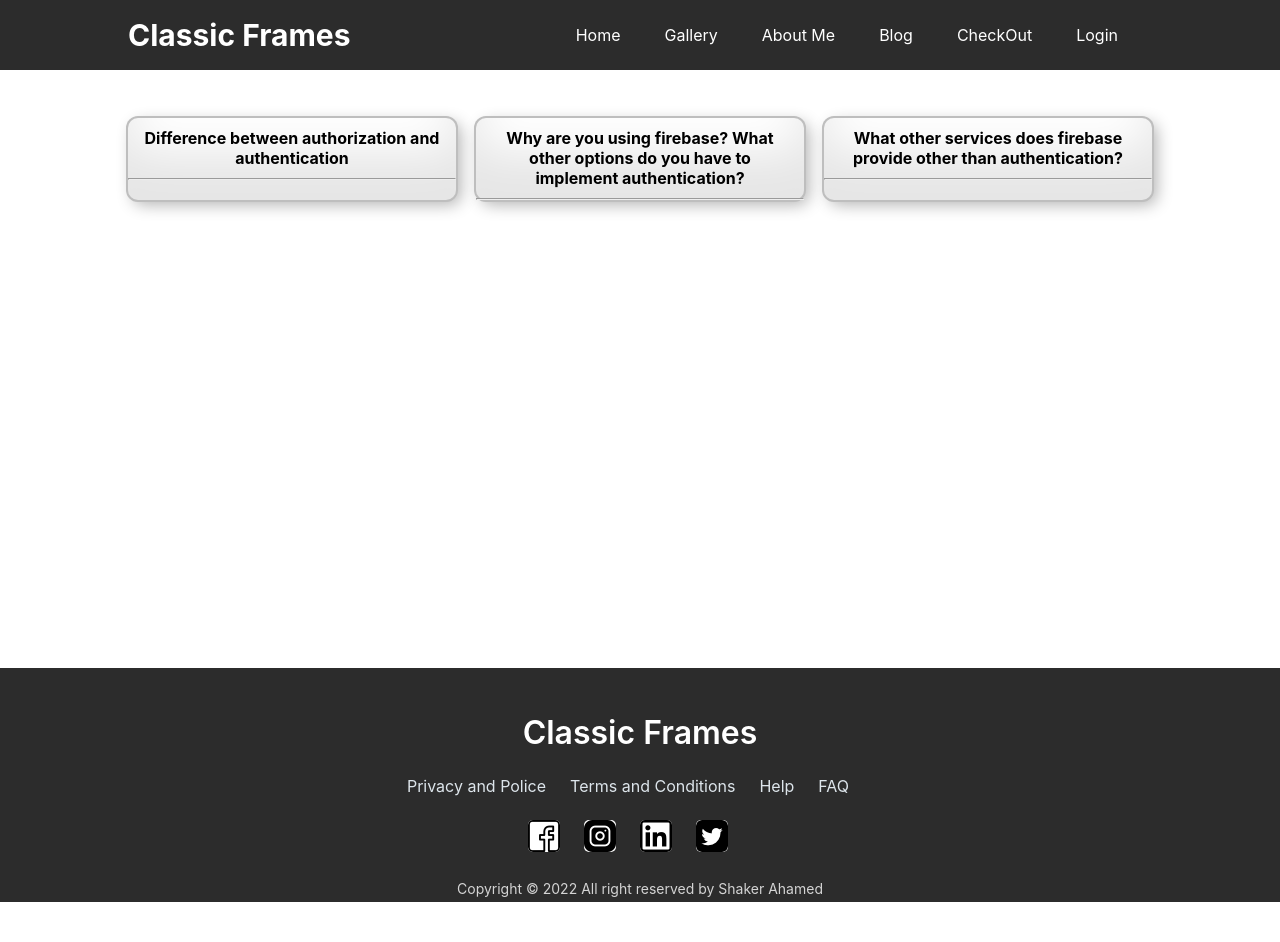
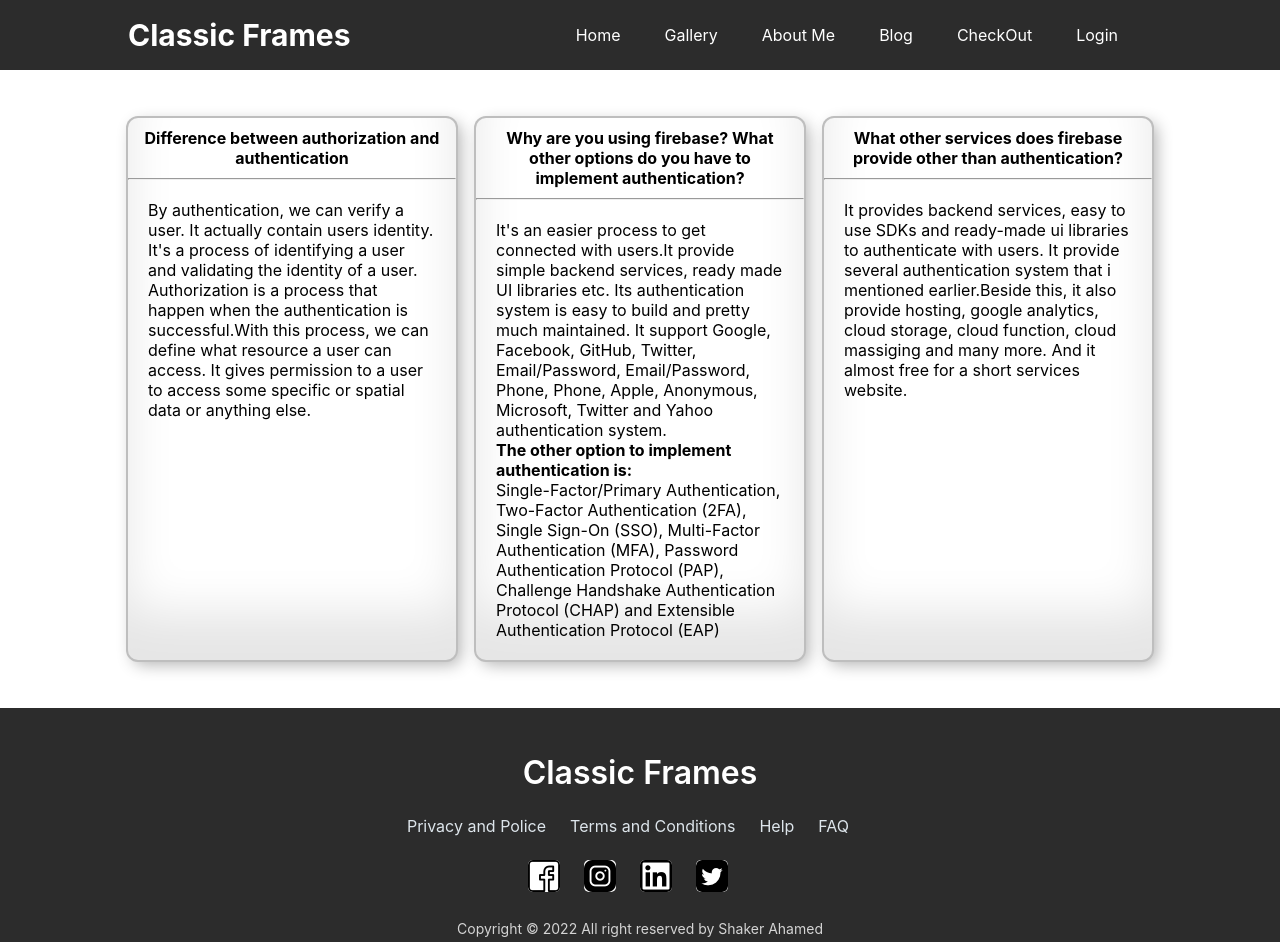
Before and after one commit to shakerscode/classic-frames-client, a React (Create React App) app: page /blog in a window 1280 px wide. Before the commit the page ends 902 px from the top, so only its background shows below. Built offline with nearby package versions, Linux system fonts and the light colour scheme; no server answers.

Commit message:
blog done

```diff
--- a/public/servicesdata.json
+++ b/public/servicesdata.json
@@ -11,7 +11,7 @@
     "name": "Advanced",
     "price": 1599,
     "shootingTime": "Shooting time 9 hours",
-    "img": "https://img.freepik.com/free-photo/couple-dancing-ther-wedding_1157-93.jpg",
+    "img": "https://img.freepik.com/free-photo/wedding-archway-backyard-happy-wedding-couple-outdoors-before-wedding-ceremony_8353-11057.jpg",
     "description": "Professional photo processing without videography ."
 },
 {
@@ -19,7 +19,7 @@
     "name": "Premium",
     "price": 2099,
     "shootingTime": "Shooting time 12 hours",
-    "img": "https://img.freepik.com/free-photo/couple-dancing-ther-wedding_1157-93.jpg",
+    "img": "https://img.freepik.com/free-photo/wedding-couple-best-friends-are-drinking-champagne-celebrating-park-wedding-day_8353-11143.jpg",
     "description": "Professional photo processing with a short 20 min videography."
 }
 ]
--- a/src/comphonents/AboutMe/AboutMe.css
+++ b/src/comphonents/AboutMe/AboutMe.css
@@ -0,0 +1,23 @@
+.about-me {
+    display: grid;
+    grid-template-columns: 1fr 1fr;
+    grid-gap: 20px;
+    width: 80%;
+    margin: 4rem auto;
+}
+
+.my-image img {
+    width: 100%;
+}
+
+.my-infop {
+    padding: 20px;
+}
+
+@media screen and ( max-width: 650px) {
+    .about-me{
+        grid-template-columns: 1fr;
+        width: 70%;
+        margin: 4rem auto;
+    }
+}
--- a/src/comphonents/AboutMe/AboutMe.js
+++ b/src/comphonents/AboutMe/AboutMe.js
@@ -1,9 +1,20 @@
 import React from 'react';
+import './AboutMe.css'
+import myPic from '../../images/me.png'
 
 const AboutMe = () => {
     return (
         <div>
-            <h1>About me</h1>
+            <div className="about-me">
+                <div className='my-image'>
+                    <img src={myPic} alt="" />
+                </div>
+                <div className='my-info'>
+                    <p>
+
+                    </p>
+                </div>
+            </div>
         </div>
     );
 };
--- a/src/comphonents/Blog/Blog.css
+++ b/src/comphonents/Blog/Blog.css
@@ -1,6 +1,4 @@
-.blog {
-    height: 550px;
-}
+
 
 .blog-post {
     display: grid;
@@ -24,6 +22,9 @@
     text-align: center;
     padding: 10px;
 }
+.post p{
+    padding: 20px;
+}
 
 @media screen and (max-width:650px) {
     .blog-post{
--- a/src/comphonents/Blog/Blog.js
+++ b/src/comphonents/Blog/Blog.js
@@ -8,14 +8,31 @@ const Blog = () => {
                 <div className="post">
                     <h4> Difference between authorization and authentication</h4>
                     <hr />
+                    <p>
+                        By authentication, we can verify a user. It actually contain users identity. It's a process of identifying a user and validating the identity of a user.
+                        Authorization is a process that happen when the authentication is successful.With this process, we can define what resource a user can access. It gives permission to a user to access some specific or spatial data or anything else.
+                    </p>
                 </div>
                 <div className="post">
-                <h4> Why are you using firebase? What other options do you have to implement authentication?</h4>
-                <hr />
+                    <h4> Why are you using firebase? What other options do you have to implement authentication?</h4>
+                    <hr />
+                    <p>It's an easier process to get connected with users.It provide simple backend services, ready made UI libraries etc. Its authentication system is easy to build and pretty much maintained. It support Google, Facebook, GitHub, Twitter, Email/Password, Email/Password, Phone, Phone, Apple, Anonymous, Microsoft, Twitter and Yahoo authentication system.
+                        <br />
+                        <b>The other option to implement authentication is: </b>
+                        <br />
+                        Single-Factor/Primary Authentication,
+                        Two-Factor Authentication (2FA),
+                        Single Sign-On (SSO),
+                        Multi-Factor Authentication (MFA),
+                        Password Authentication Protocol (PAP),
+                        Challenge Handshake Authentication Protocol (CHAP) and
+                        Extensible Authentication Protocol (EAP)
+                    </p>
                 </div>
                 <div className="post">
-               <h4>What other services does firebase provide other than authentication?</h4>
-               <hr />
+                    <h4>What other services does firebase provide other than authentication?</h4>
+                    <hr />
+                    <p>It provides backend services, easy to use SDKs and ready-made ui libraries to authenticate with users. It provide several authentication system that i mentioned earlier.Beside this, it also provide hosting, google analytics, cloud storage, cloud function, cloud massiging  and many more. And it almost free for a short services website.</p>
                 </div>
             </div>
         </div>
```
Also changed, not shown: src/images/me.png (added).
